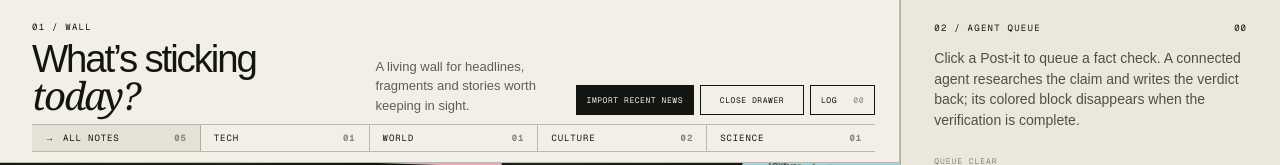
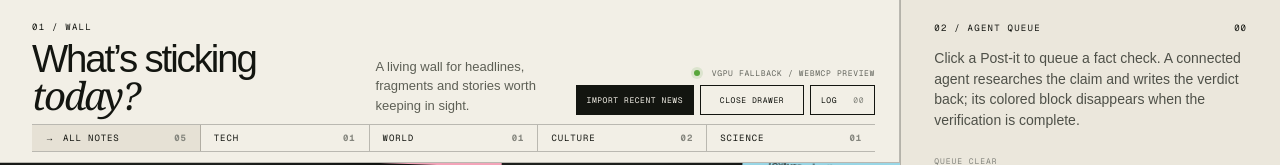
Before and after one commit to aletheia/the-daily-wall, a Next.js app: page / in a window 1280 px wide. Shown: the top 165 px of the page. Built offline with nearby package versions, Linux system fonts and the light colour scheme.

Commit message:
Move runtime controls into the wall header

```diff
--- a/app/globals.css
+++ b/app/globals.css
@@ -25,9 +25,12 @@ button { cursor: pointer; }
 .rail h1, .composer h2 { margin: 4px 0 0; font-size: clamp(28px, 3vw, 44px); line-height: .94; letter-spacing: -.055em; font-weight: 400; }
 .rail h1 em, .composer h2 em { font-family: Georgia, serif; font-weight: 400; }
 .rail > p { justify-self: end; max-width: 330px; margin: 0; color: #5d5f55; font-size: 13px; line-height: 1.5; }
-.rail-actions { display: flex; align-items: center; gap: 6px; }
-.rail-actions button { height: 30px; padding: 0 10px; border: 1px solid var(--ink); background: transparent; white-space: nowrap; font: 8px var(--font-geist-mono), monospace; letter-spacing: .07em; }
-.rail-actions button:hover:not(:disabled) { background: #e54b36; color: white; }
+.rail-actions { display: grid; justify-items: end; gap: 7px; }
+.rail-runtime-status { color: #64665e; font: 8px var(--font-geist-mono), monospace; letter-spacing: .08em; white-space: nowrap; }
+.rail-runtime-status i { display: inline-block; width: 6px; height: 6px; margin-right: 6px; border-radius: 50%; background: #58a63b; box-shadow: 0 0 0 3px rgba(88,166,59,.14); }
+.rail-action-buttons { display: flex; align-items: center; gap: 6px; }
+.rail-action-buttons button { height: 30px; padding: 0 10px; border: 1px solid var(--ink); background: transparent; white-space: nowrap; font: 8px var(--font-geist-mono), monospace; letter-spacing: .07em; }
+.rail-action-buttons button:hover:not(:disabled) { background: #e54b36; color: white; }
 .rail-actions .header-import { background: var(--ink); color: var(--paper); }
 .rail-actions .header-import:disabled { opacity: .48; cursor: wait; }
 .rail-actions .drawer-toggle { min-width: 104px; }
@@ -128,8 +131,6 @@ button.fact-badge:hover { transform: translateY(-1px); box-shadow: 0 0 0 2px rgb
 .agent-log-panel > header { min-height: 52px; padding: 0 24px; display: flex; align-items: center; justify-content: space-between; border-bottom: 1px solid rgba(255,255,255,.2); }
 .agent-log-panel > header > div { display: flex; align-items: center; gap: 18px; }
 .agent-log-panel > header b { color: #8f9286; font: 8px var(--font-geist-mono), monospace; letter-spacing: .09em; }
-.log-runtime-status { color: #afb1a7; font: 8px var(--font-geist-mono), monospace; letter-spacing: .08em; }
-.log-runtime-status i { display: inline-block; width: 6px; height: 6px; margin-right: 6px; border-radius: 50%; background: #58a63b; box-shadow: 0 0 0 3px rgba(88,166,59,.16); }
 .agent-log-panel > header button { height: 30px; padding: 0 10px; border: 1px solid rgba(255,255,255,.5); background: transparent; color: inherit; font: 8px var(--font-geist-mono), monospace; letter-spacing: .09em; }
 .agent-log-panel > header button:hover { background: var(--paper); color: var(--ink); }
 .log-entries { padding: 8px 24px 22px; overflow-y: auto; }
@@ -167,5 +168,5 @@ button.fact-badge:hover { transform: translateY(-1px); box-shadow: 0 0 0 2px rgb
 }
 
 @media (max-width: 1120px) { .news-layout { grid-template-columns: minmax(0, 1fr) minmax(310px, 310px); } .news-layout.drawer-closed { grid-template-columns: minmax(0, 1fr) minmax(0, 0); } .rail { grid-template-columns: 1fr auto; } .rail > p { display: none; } .rail nav { grid-column: 1 / -1; } }
-@media (max-width: 760px) { .newsroom-header { grid-template-columns: 1fr auto; } .newsroom-header p { display: none; } .news-layout { height: auto; display: block; } .news-layout.drawer-closed .composer { min-height: 0; max-height: 0; padding-top: 0; padding-bottom: 0; border: 0; } .rail { display: block; padding: 28px 22px 20px; } .rail-actions { margin-top: 18px; overflow-x: auto; } .rail nav { overflow-x: auto; } .rail nav button { min-width: 118px; } .postit-stage { height: 760px; } .postit { width: 42%; } .composer { min-height: 680px; max-height: 1800px; transition: max-height .4s cubic-bezier(.22,.78,.25,1), min-height .4s ease, transform .36s cubic-bezier(.22,.78,.25,1), opacity .24s ease .08s, padding .36s ease, border-color .24s ease, visibility 0s; } .agent-log-panel { height: min(48vh, 420px); } .log-entry { grid-template-columns: 62px 70px minmax(0, 1fr); } }
+@media (max-width: 760px) { .newsroom-header { grid-template-columns: 1fr auto; } .newsroom-header p { display: none; } .news-layout { height: auto; display: block; } .news-layout.drawer-closed .composer { min-height: 0; max-height: 0; padding-top: 0; padding-bottom: 0; border: 0; } .rail { display: block; padding: 28px 22px 20px; } .rail-actions { margin-top: 18px; justify-items: start; } .rail-action-buttons { max-width: 100%; overflow-x: auto; } .rail nav { overflow-x: auto; } .rail nav button { min-width: 118px; } .postit-stage { height: 760px; } .postit { width: 42%; } .composer { min-height: 680px; max-height: 1800px; transition: max-height .4s cubic-bezier(.22,.78,.25,1), min-height .4s ease, transform .36s cubic-bezier(.22,.78,.25,1), opacity .24s ease .08s, padding .36s ease, border-color .24s ease, visibility 0s; } .agent-log-panel { height: min(48vh, 420px); } .log-entry { grid-template-columns: 62px 70px minmax(0, 1fr); } }
 @media (prefers-reduced-motion: reduce) { .news-layout, .composer, .postit, .postit::before, .postit::after, .postit > *, .shred-confetti i, .tape { transition-duration: .01ms !important; animation-duration: .01ms !important; animation-delay: 0ms !important; } }
--- a/app/page.tsx
+++ b/app/page.tsx
@@ -820,9 +820,12 @@ export default function Home() {
           <div><span className="section-code">01 / WALL</span><h1>What’s sticking <em>today?</em></h1></div>
           <p>A living wall for headlines, fragments and stories worth keeping in sight.</p>
           <div className="rail-actions">
-            <button type="button" className="header-import" onClick={queueRecentNewsImport} disabled={importQueued}>{importQueued ? 'IMPORT QUEUED' : 'IMPORT RECENT NEWS'}</button>
-            <button type="button" className="drawer-toggle" onClick={() => setDrawerOpen((current) => !current)} aria-expanded={drawerOpen} aria-controls="news-drawer">{drawerOpen ? 'CLOSE DRAWER' : 'OPEN DRAWER'}</button>
-            <button type="button" className="header-log" onClick={() => setLogPanelOpen(true)}>LOG <b>{String(agentLogs.length).padStart(2, '0')}</b></button>
+            <span className="rail-runtime-status"><i /> VGPU {gpuStatus === 'ready' ? 'LIVE' : gpuStatus.toUpperCase()} / WEBMCP {mcpStatus === 'ready' ? 'READY' : 'PREVIEW'}</span>
+            <div className="rail-action-buttons">
+              <button type="button" className="header-import" onClick={queueRecentNewsImport} disabled={importQueued}>{importQueued ? 'IMPORT QUEUED' : 'IMPORT RECENT NEWS'}</button>
+              <button type="button" className="drawer-toggle" onClick={() => setDrawerOpen((current) => !current)} aria-expanded={drawerOpen} aria-controls="news-drawer">{drawerOpen ? 'CLOSE DRAWER' : 'OPEN DRAWER'}</button>
+              <button type="button" className="header-log" onClick={() => setLogPanelOpen(true)}>LOG <b>{String(agentLogs.length).padStart(2, '0')}</b></button>
+            </div>
           </div>
           <nav aria-label="Filter notes">
             {(['ALL', ...CATEGORIES] as Filter[]).map((filter) => (
@@ -893,7 +896,7 @@ export default function Home() {
         </aside>
       </section>
       <section className={`agent-log-panel${logPanelOpen ? ' open' : ''}`} role="dialog" aria-label="Agent activity log" aria-hidden={!logPanelOpen}>
-        <header><div><span className="section-code">AGENT ACTIVITY</span><b>{String(agentLogs.length).padStart(2, '0')} ENTRIES</b><span className="log-runtime-status"><i /> VGPU {gpuStatus === 'ready' ? 'LIVE' : gpuStatus.toUpperCase()} / WEBMCP {mcpStatus === 'ready' ? 'READY' : 'PREVIEW'}</span></div><button type="button" onClick={() => setLogPanelOpen(false)} aria-label="Close agent log">CLOSE ×</button></header>
+        <header><div><span className="section-code">AGENT ACTIVITY</span><b>{String(agentLogs.length).padStart(2, '0')} ENTRIES</b></div><button type="button" onClick={() => setLogPanelOpen(false)} aria-label="Close agent log">CLOSE ×</button></header>
         <div className="log-entries">
           {agentLogs.length === 0 && <p className="log-empty">No agent activity yet. Queue a fact check or import to begin.</p>}
           {[...agentLogs].reverse().map((entry) => <article key={entry.id} className={`log-entry ${entry.level}`}><time>{entry.timestamp.slice(11, 16)} UTC</time><span>{entry.level}</span><p>{entry.message}</p></article>)}
```
